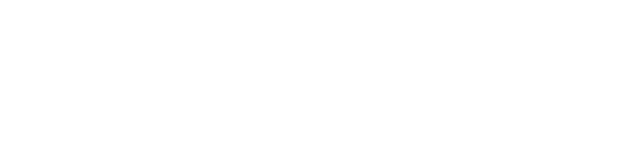
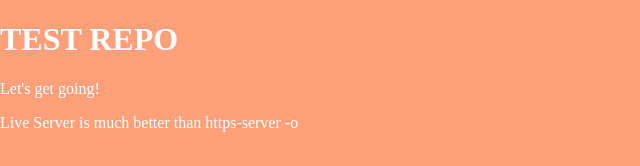
Before and after one commit to christophuff/test-repo, a plain HTML site: page index.html in a window 1280 px wide. Shown: the whole page, without its empty margins (0-640 px from the left). Drawn offline with Linux system fonts and the light colour scheme.

Commit message:
connected all the files

```diff
--- a/index.html
+++ b/index.html
@@ -3,9 +3,14 @@
 <head>
   <meta charset="UTF-8">
   <meta name="viewport" content="width=device-width, initial-scale=1.0">
+  <link rel="stylesheet" href="main.css">
   <title>Test Repo</title>
 </head>
 <body>
+  <h1>TEST REPO</h1>
+  <p>Let's get going!</p>
+  <p>Live Server is much better than https-server -o</p>
+</body>
 
-</body>
+<script src="main.js"></script>
 </html>
--- a/main.css
+++ b/main.css
@@ -0,0 +1,5 @@
+body {
+  margin: 0;
+  background: lightsalmon;
+  color: white;
+}
--- a/main.js
+++ b/main.js
@@ -0,0 +1 @@
+console.log("You are connected!");
```
